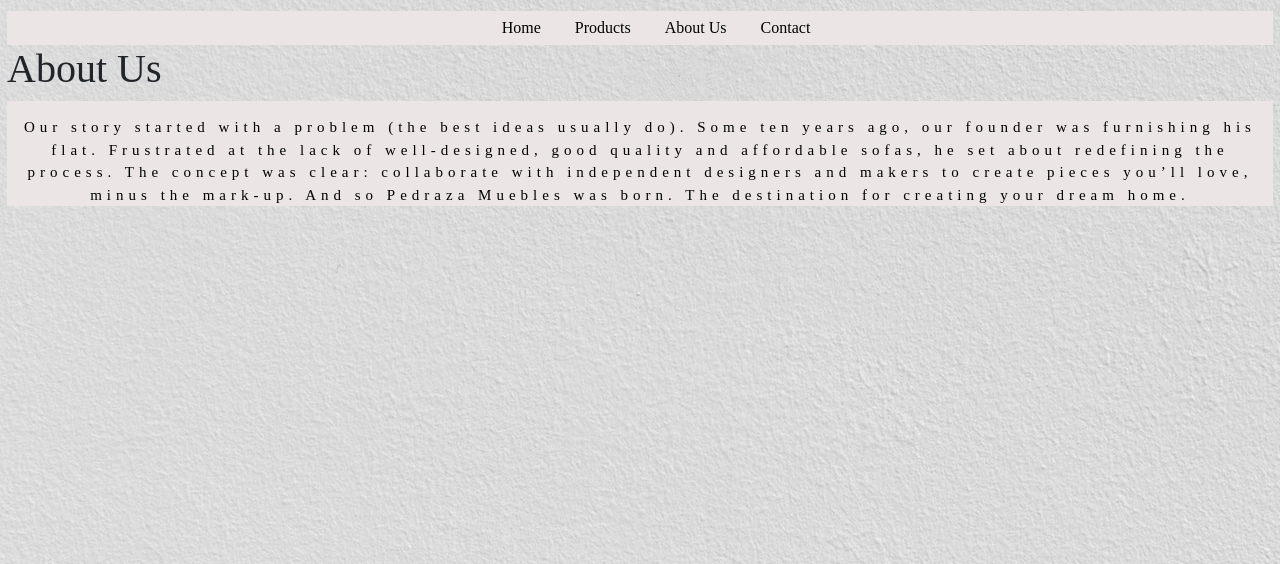
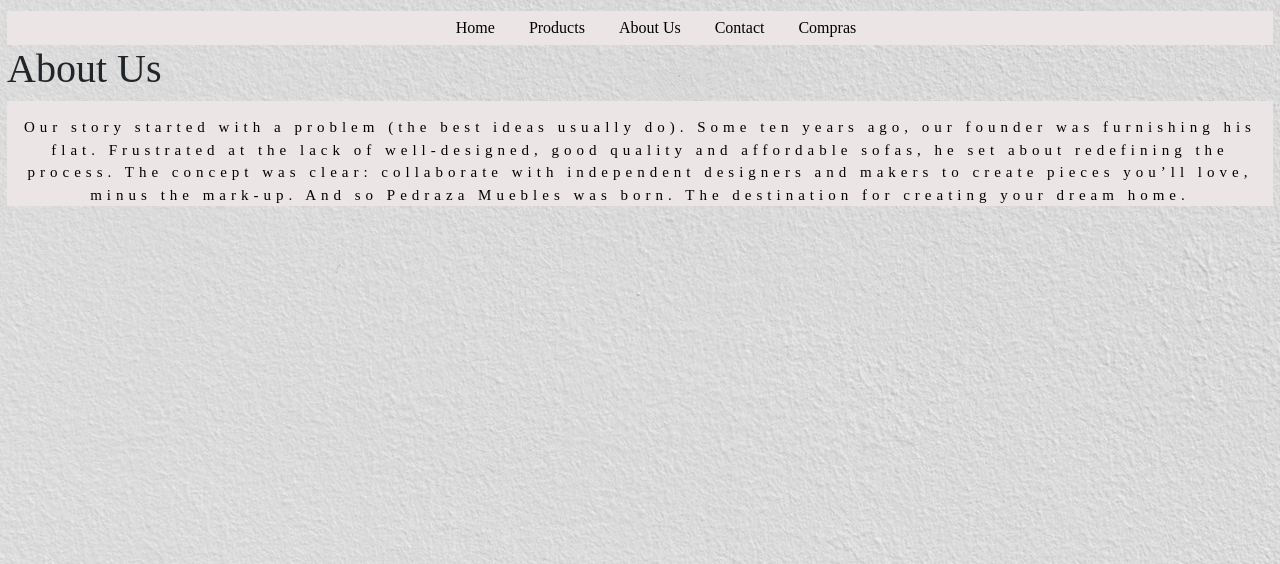
Before and after one commit to msmiri/MueblesPedraza, a website: page pages/aboutus.html in a window 1280 px wide. Shown: the part 236-800 px from the top of the page. Drawn offline with nearby package versions, Linux system fonts and the light colour scheme; a web font is replaced by a local one.

Commit message:
Se agrega pagina 404 a todas las demas paginas

```diff
--- a/pages/aboutus.html
+++ b/pages/aboutus.html
@@ -33,6 +33,7 @@
                     <li class="navegador__item"><a class="navegador__link" href="./product.html">Products</a></li>
                     <li class="navegador__item"><a class="navegador__link" href="./aboutus.html">About Us</a></li>
                     <li class="navegador__item"><a class="navegador__link" href="./contact.html">Contact</a></li>
+                    <li class="navegador__item"><a class="navegador__link" href="./page404.html">Compras</a></li>
                 </ul>
             </nav>
         </div>
```
Also changed, not shown: pages/contact.html (+1 -0 lines), pages/product.html (+1 -0 lines).
